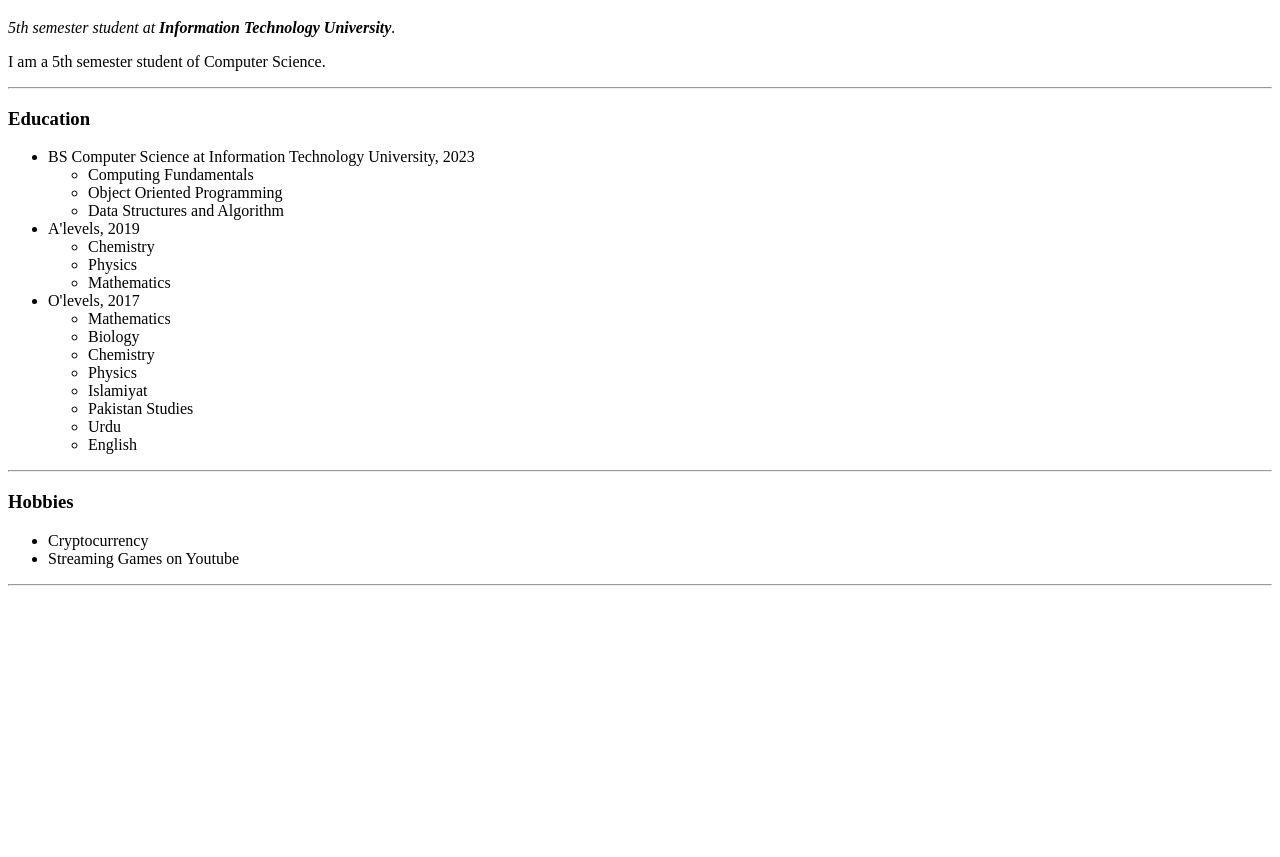
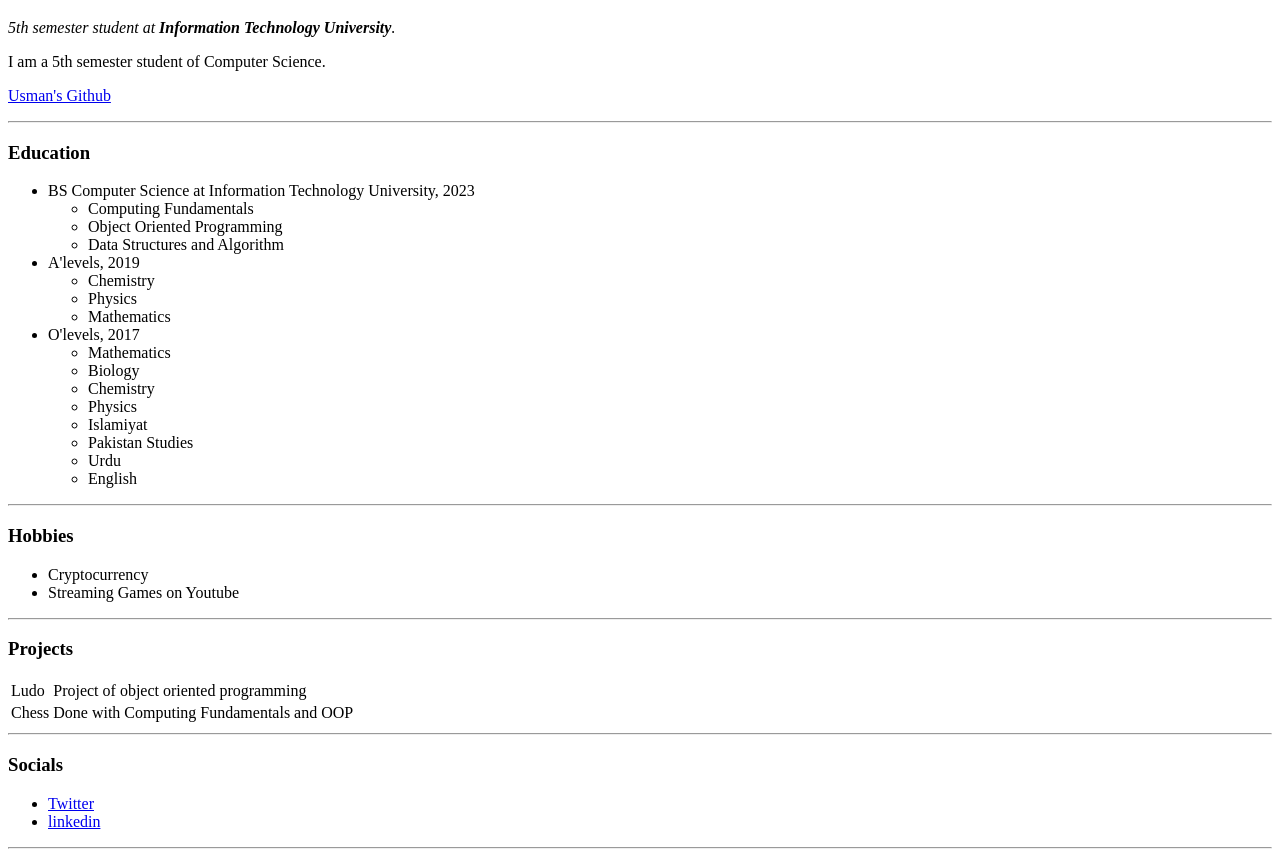
Before and after one commit to UsmanGill-UG/resume-website, a plain HTML site: page index.html in a window 1280 px wide. Shown: the part 273-1130 px from the top of the page. Before the commit the page ends 867 px from the top, so only its background shows below. Drawn offline with Linux system fonts and the light colour scheme.

Commit message:
Projects

```diff
--- a/index.html
+++ b/index.html
@@ -3,7 +3,7 @@
 
 <head>
   <meta charset="utf-8">
-  <title>😒Usman's Resume</title>
+  <title>Usman's Resume</title>
 </head>
 
 <body>
@@ -11,6 +11,7 @@
   <h1>Usman Shaukat Gill</h1>
 <p><em>5th semester student at <strong>Information Technology University</strong>.</em></p>
 <p>I am a 5th semester student of Computer Science.</p>
+<p><a href="https://github.com/UsmanGill-UG">Usman's Github</a></p>
 <hr>
 <h3>Education</h3>
 <ul>
@@ -45,6 +46,24 @@
   <li>Streaming Games on Youtube</li>
 </ul>
 <hr>
+<h3>Projects</h3>
+<table>
+  <tr>
+    <td>Ludo</td>
+    <td>Project of object oriented programming</td>
+  </tr>
+  <tr>
+    <td>Chess</td>
+    <td>Done with Computing Fundamentals and OOP</td>
+  </tr>
+</table>
+<hr>
+<h3>Socials</h3>
+<ul>
+<li><a href="https://twitter.com/usmangillx">Twitter</a></li>
+<li><a href="https://www.linkedin.com/in/usman-gill-6b2ab0140/">linkedin</a></li>
+</ul>
+<hr>
 </body>
 
 </html>
```
